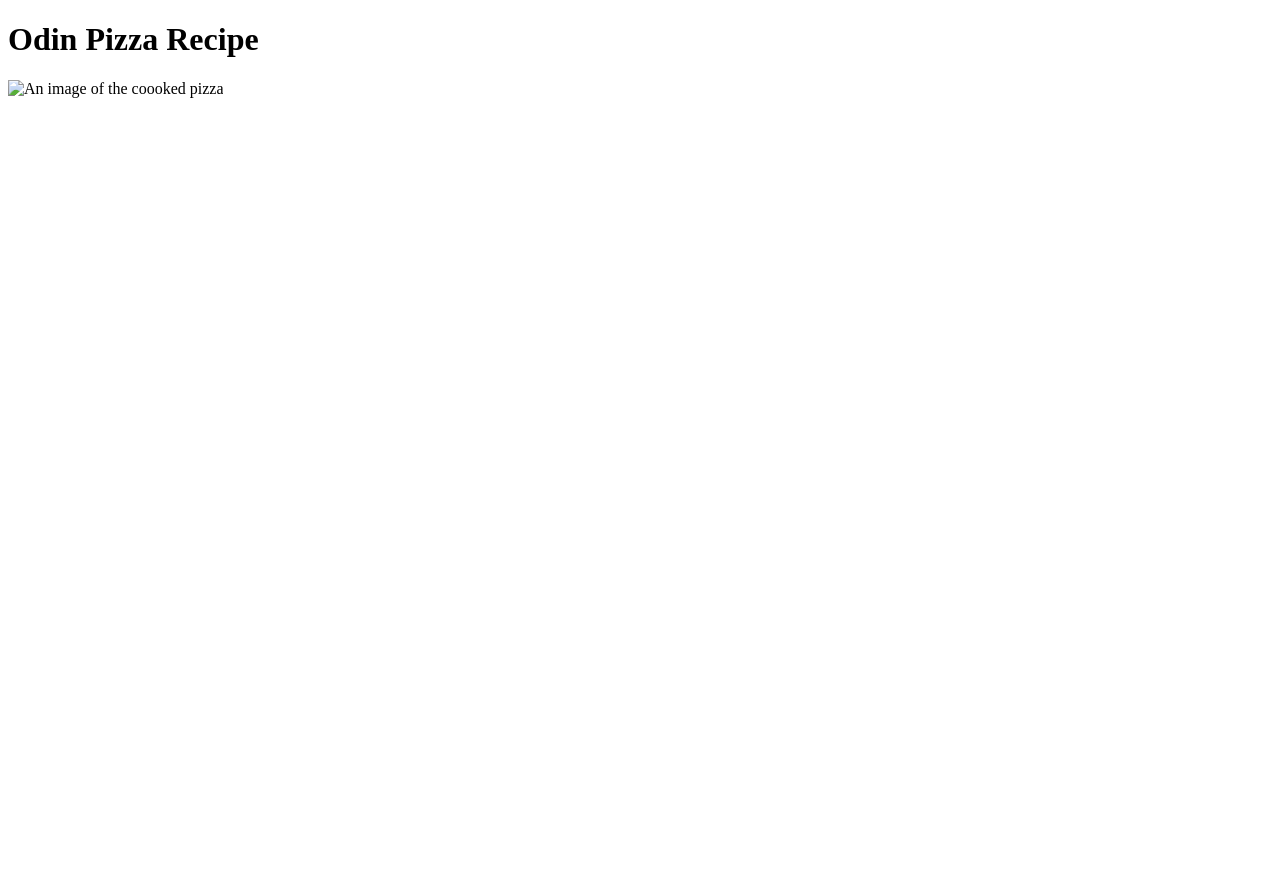
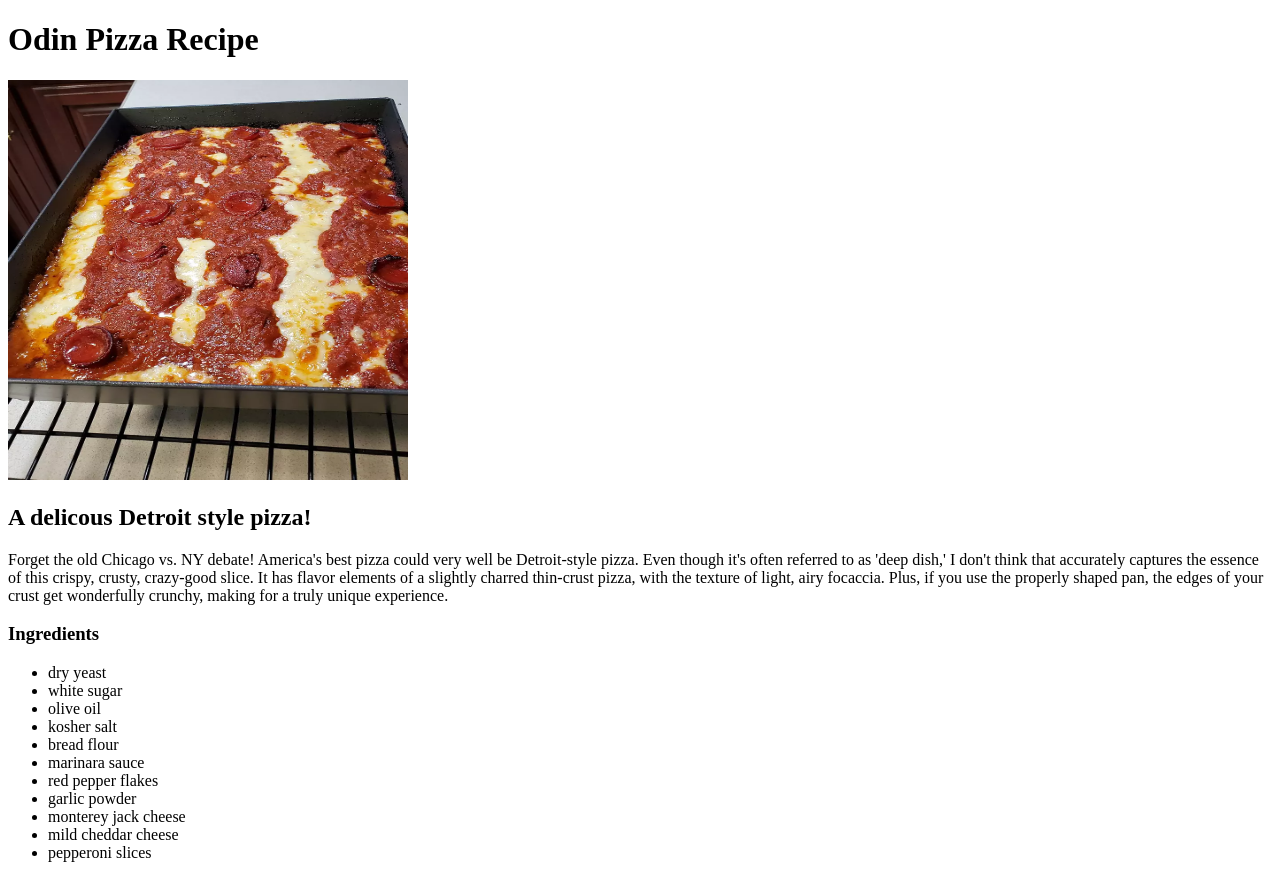
Before and after one commit to Nicholaspeck01/odin-recipes, a plain HTML site: page recipes/pizza.html in a window 1280 px wide. Before the commit the page ends 800 px from the top, so only its background shows below. Drawn offline with Linux system fonts and the light colour scheme.

Commit message:
added a description and ingredient list for pizza.html

```diff
--- a/recipes/pizza.html
+++ b/recipes/pizza.html
@@ -8,6 +8,29 @@
 </head>
 <body>
     <h1>Odin Pizza Recipe</h1>
-    <img src="images/pizza.webp" alt="An image of the coooked pizza">
+    <img src="../images/pizza.webp" alt="An image of the coooked pizza"
+    width="400"
+    height="400">
+    <h2>A delicous Detroit style pizza!</h2>
+    <p>Forget the old Chicago vs. NY debate! America's best pizza could very well be Detroit-style pizza.
+        Even though it's often referred to as 'deep dish,' I don't think that accurately captures the essence
+        of this crispy, crusty, crazy-good slice. It has flavor elements of a slightly charred thin-crust pizza,
+        with the texture of light, airy focaccia. Plus, if you use the properly shaped pan, the edges of your
+        crust get wonderfully crunchy, making for a truly unique experience.
+    </p>
+    <h3>Ingredients</h3>
+    <ul>
+        <li>dry yeast</li>
+        <li>white sugar</li>
+        <li>olive oil</li>
+        <li>kosher salt</li>
+        <li>bread flour</li>
+        <li>marinara sauce</li>
+        <li>red pepper flakes</li>
+        <li>garlic powder</li>
+        <li>monterey jack cheese</li>
+        <li>mild cheddar cheese</li>
+        <li>pepperoni slices</li>
+    </ul>
 </body>
 </html>
```
